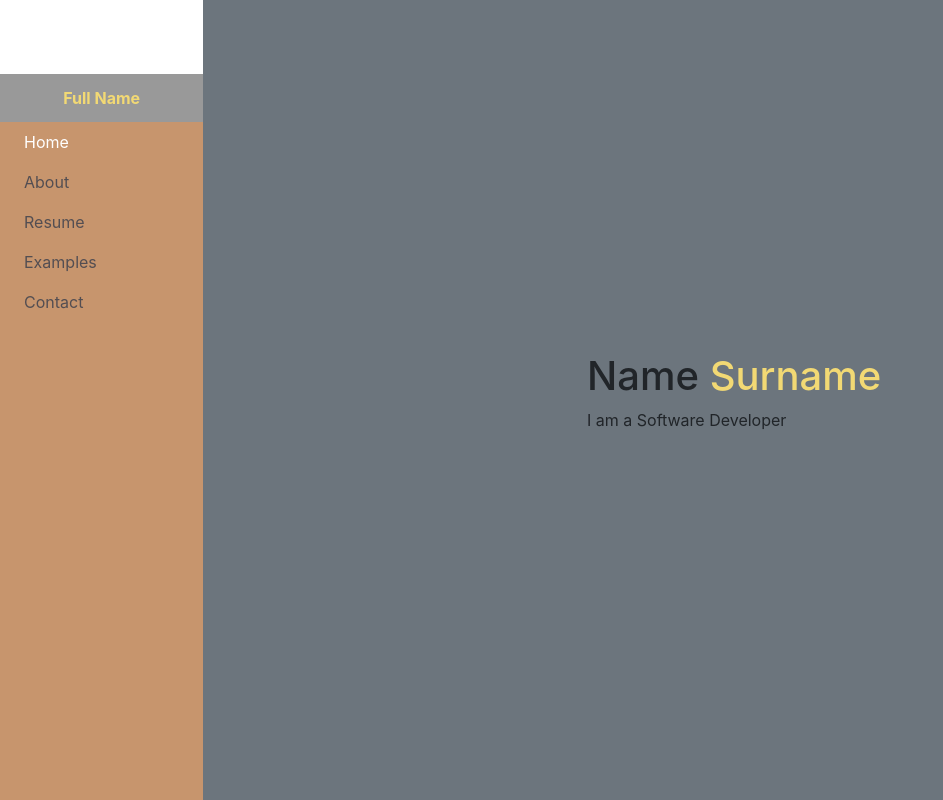
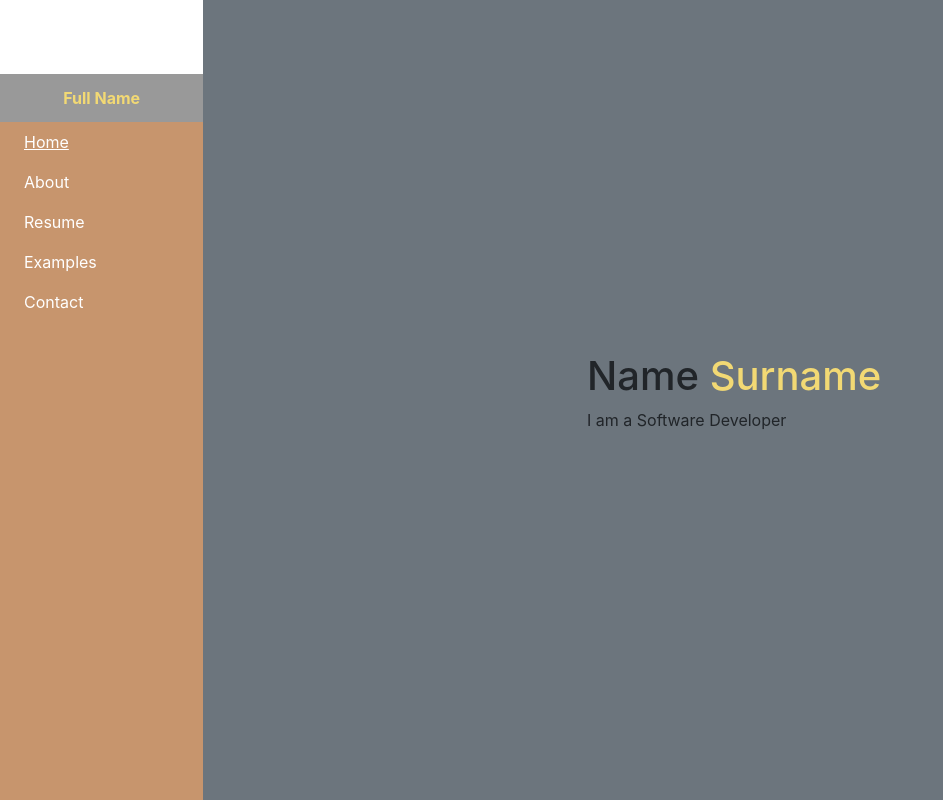
Before and after one commit to ObradovicZ/CV, a React (Create React App) app: page / in a window 1280 px wide. Shown: the whole page, without its empty margins (0-943 px from the left). Built offline with nearby package versions, Linux system fonts and the light colour scheme.

Commit message:
- Set initial css for sidebar links

```diff
--- a/src/components/Sidebar.tsx
+++ b/src/components/Sidebar.tsx
@@ -21,7 +21,7 @@ function Sidebar() {
                         <SidebarLink key={index}
                                      path={pathName}
                                      setPath={setPath}
-                                     activeClass={isActive?'text-white':'color-primary'}/>
+                                     activeClass={isActive?'sidebar-link-active':'sidebar-link'}/>
                     )
                 })}
             </div>
--- a/src/sass/02-components/_Sidebar.scss
+++ b/src/sass/02-components/_Sidebar.scss
@@ -5,3 +5,21 @@
   height: 100vh;
   width:30vw;
 }
+
+.sidebar-link{
+  color:white;
+}
+.sidebar-link:hover{
+  color:white;
+  text-shadow: #ffffff33 2px 2px;
+  text-decoration: none;
+}
+.sidebar-link-active{
+  color:white;
+  text-decoration: underline;
+}
+
+.sidebar-link-active:hover{
+  color:white;
+  text-shadow: #ffffff22 2px 2px;
+}
```
